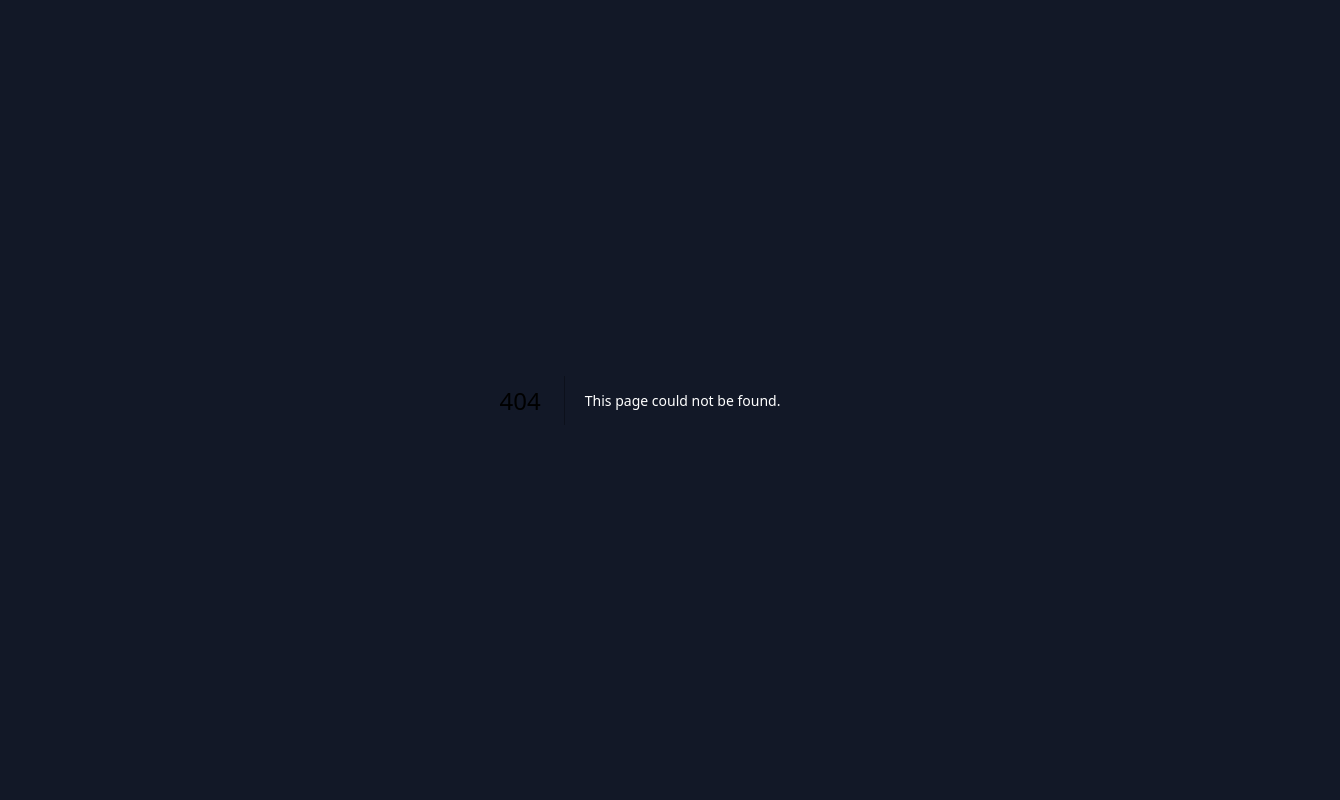
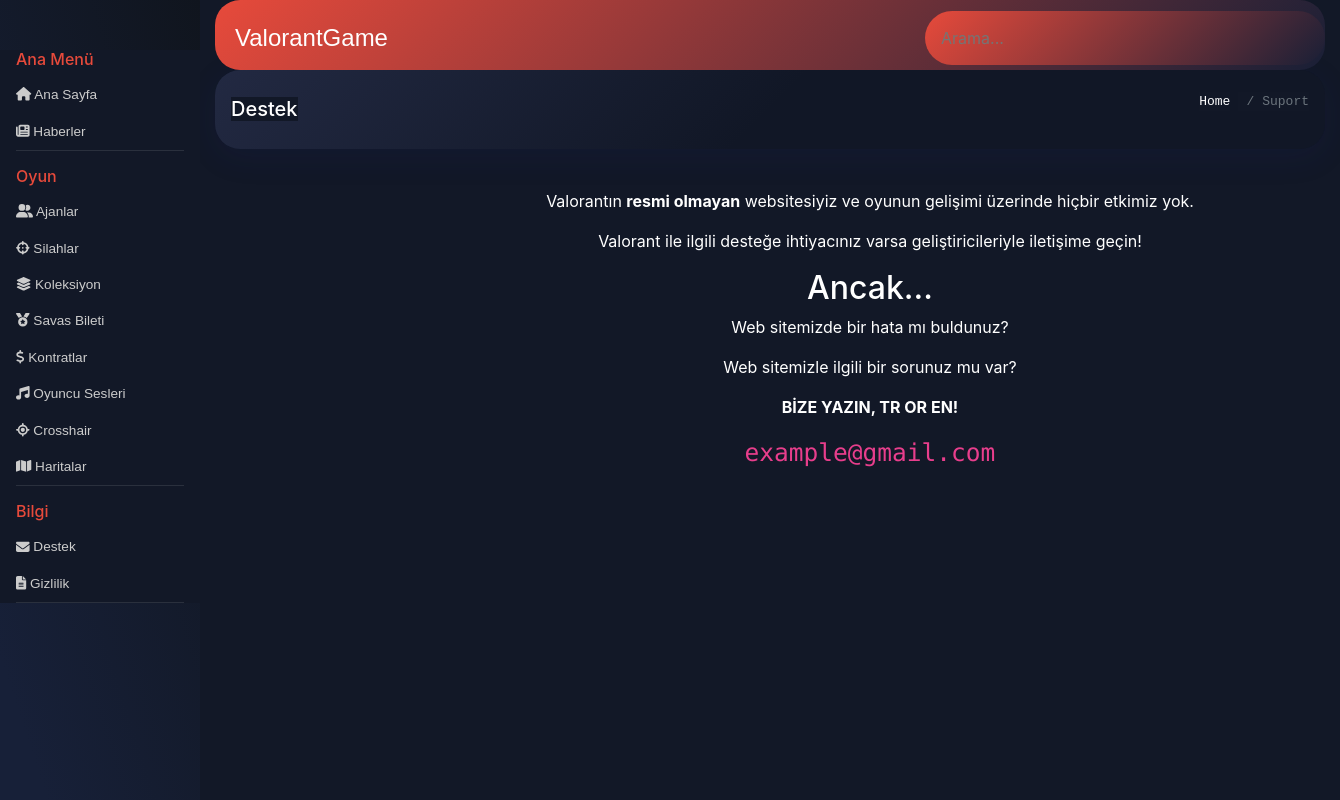
Before and after one commit to Thunder-png/valorant-next, a Next.js app: page /support in a window 1280 px wide. Before the commit this address had no page. Shown: the whole page, 1340 px wide, since content can reach past the window. Built offline with nearby package versions, Linux system fonts and the light colour scheme; a web font is replaced by a local one.

Commit message:
add support page

```diff
--- a/src/pages/_app.js
+++ b/src/pages/_app.js
@@ -13,6 +13,9 @@
     iframe{
       display: flex;
       text-align: center;
+    }
+    nav {
+      background: transparent;
     }
     .col-xl-4 {
       flex: 0 0 40.333333%;
--- /dev/null
+++ b/src/pages/support.js
@@ -0,0 +1,52 @@
+// pages/ajanlar.js
+import { useEffect, useState } from 'react';
+import Link from "next/link"; // Link bileşenini içe aktar
+import TopBar from "../components/TopBar";
+import SideBar from "../components/SideBar";
+import Breadcrumb from "../components/Breadcrumb";
+
+const SupportPage = () => {
+    return (
+        <div className="container">
+            <TopBar />
+            <div class="d-sm-flex align-items-center justify-content-between my-4 h1-background">
+                <h1 class="h5 mb-0 ml-3 text-capitalize">Destek</h1>
+
+                <nav aria-label="breadcrumb">
+                    <ol class="breadcrumb small" itemscope="" itemtype="https://schema.org/BreadcrumbList">
+                        <li itemprop="itemListElement" itemscope="" itemtype="https://schema.org/ListItem" class="breadcrumb-item">
+                            <a itemprop="item" href="./" title="Home"><span itemprop="name">Home</span></a><meta itemprop="position" content="1" />
+                        </li>
+                        <li itemprop="itemListElement" itemscope="" itemtype="https://schema.org/ListItem" class="breadcrumb-item active text-capitalize"><span itemprop="name">Suport</span><meta itemprop="position" content="2" /></li>
+                    </ol>
+                </nav>
+            </div>
+            <div className="row">
+                <SideBar />
+                <div class="container card-ram">
+                    <div class="col-12 text-center text-gray-500">
+
+                        <p></p>
+
+                        <div>
+                            <p>Valorantın <b>resmi olmayan</b> websitesiyiz ve oyunun gelişimi üzerinde hiçbir etkimiz yok.</p>
+                            <p>Valorant ile ilgili desteğe ihtiyacınız varsa  geliştiricileriyle iletişime geçin! </p>
+                            <h2 class="text-gray-100">Ancak...</h2>
+                            <p class="text-gray-200">Web sitemizde bir hata mı buldunuz?</p>
+                            <p class="text-gray-200"> Web sitemizle ilgili bir sorunuz mu var?</p>
+                            <p class="text-gray-100"><b>BİZE YAZIN, TR OR EN!</b></p>
+                            <p class="h3"><code>example@gmail.com</code></p>
+
+
+                        </div>
+
+                    </div>
+                </div>
+
+            </div>
+        </div>
+
+
+    );
+};
+export default SupportPage;
```
